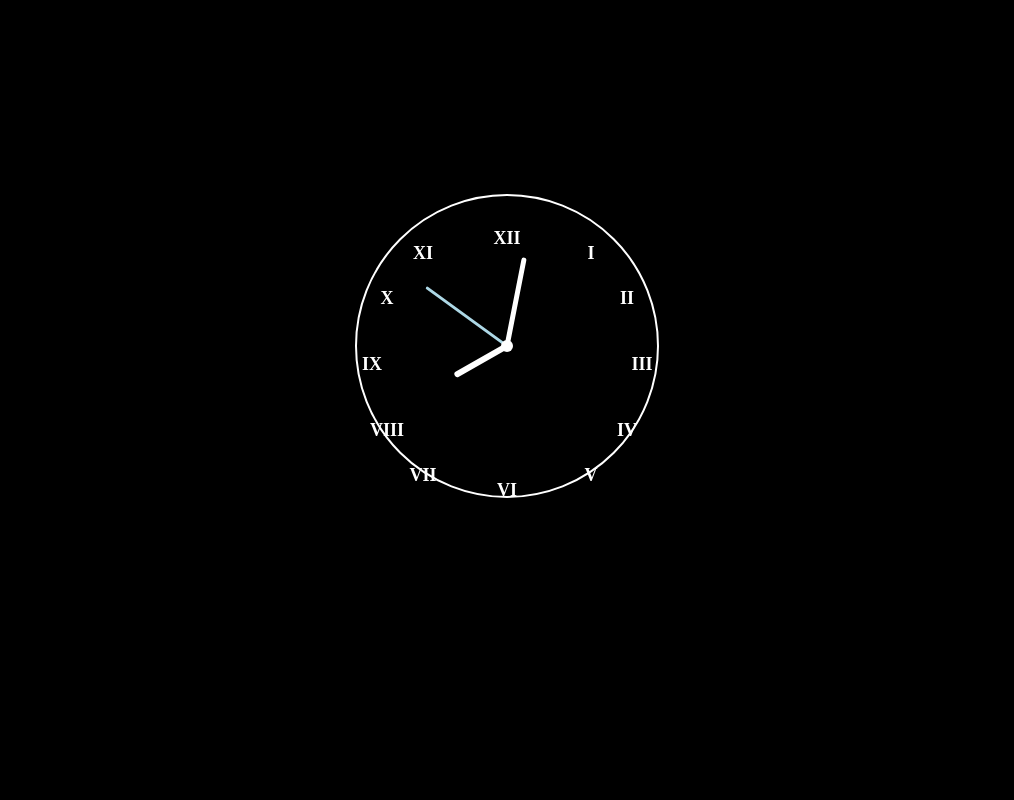
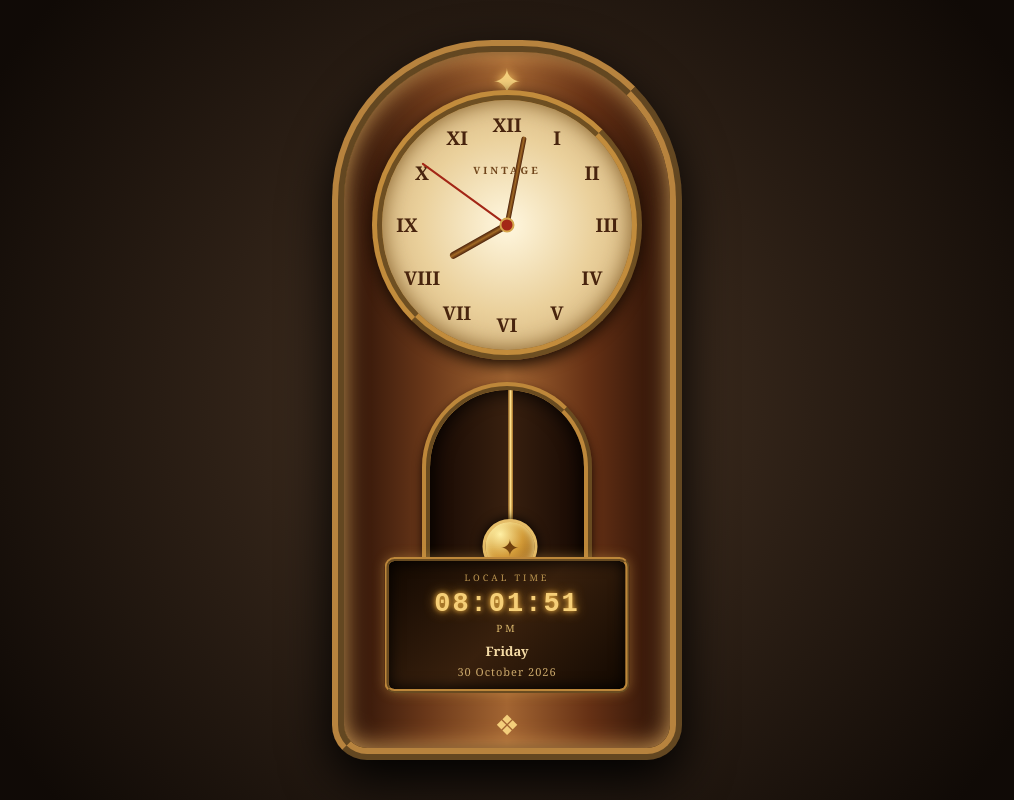
Before and after one commit to priyangshulaha07/analog_clock, a plain HTML site: page index.html in a window 1280 px wide. Shown: the whole page, without its empty margins (133-1147 px from the left). Drawn offline with Linux system fonts and the light colour scheme.

Commit message:
Revamp clock styles and layout
Refactor clock styles and enhance layout with new design elements.

```diff
--- a/style.css
+++ b/style.css
@@ -1,82 +1,419 @@
+
+/* =========================
+   GLOBAL STYLE
+========================= */
+
+* {
+    margin: 0;
+    padding: 0;
+    box-sizing: border-box;
+}
+
 body {
+    min-height: 100vh;
     display: flex;
     justify-content: center;
     align-items: center;
-    height: 100vh;
-    background-color: black;
-    margin: 0;
+
+    background:
+        radial-gradient(circle, #493525, #100a06 80%);
+
+    font-family: Georgia, serif;
+    padding: 20px;
 }
 
+/* =========================
+   WOODEN CLOCK BODY
+========================= */
+
+.clock-case {
+    width: 350px;
+    height: 720px;
+
+    position: relative;
+
+    background: linear-gradient(
+        90deg,
+        #291006,
+        #693719,
+        #a36532,
+        #663115,
+        #281006
+    );
+
+    border: 12px ridge #b7833e;
+
+    border-radius: 160px 160px 35px 35px;
+
+    box-shadow:
+        0 20px 50px #000,
+        inset 0 0 25px #e0a75d,
+        inset 0 0 10px #170903;
+}
+
+/* =========================
+   DECORATIONS
+========================= */
+
+.top-decoration {
+    position: absolute;
+    top: 5px;
+    left: 50%;
+    transform: translateX(-50%);
+
+    color: #f3ce7b;
+    font-size: 35px;
+
+    text-shadow: 0 0 10px #ffcc66;
+}
+
+.bottom-decoration {
+    position: absolute;
+    bottom: 5px;
+    left: 50%;
+    transform: translateX(-50%);
+
+    color: #f3ce7b;
+    font-size: 28px;
+}
+
+/* =========================
+   ANALOG CLOCK
+========================= */
+
 .clock {
-    width: 300px;
-    height: 300px;
+    width: 270px;
+    height: 270px;
+
+    position: absolute;
+    top: 38px;
+    left: 50%;
+
+    transform: translateX(-50%);
+
     border-radius: 50%;
-    background-color: black;
-    border: 2px solid white;
-    position: relative;
+
+    background: radial-gradient(
+        circle,
+        #fff7df,
+        #ead09b,
+        #c4a16a
+    );
+
+    border: 10px ridge #c28c3c;
+
+    box-shadow:
+        0 5px 15px #160b03,
+        inset 0 0 20px #88632e;
 }
+
+/* CLOCK BRAND */
+
+.clock-brand {
+    position: absolute;
+    top: 25%;
+    left: 50%;
+
+    transform: translateX(-50%);
+
+    color: #70451b;
+    font-size: 10px;
+    font-weight: bold;
+    letter-spacing: 3px;
+}
+
+/* =========================
+   ROMAN NUMERALS
+========================= */
+
+.num {
+    position: absolute;
+
+    color: #48240e;
+
+    font-family: Georgia, serif;
+    font-size: 19px;
+    font-weight: bold;
+
+    transform: translate(-50%, -50%);
+}
+
+.num1  { top: 15%; left: 70%; }
+.num2  { top: 29%; left: 84%; }
+.num3  { top: 50%; left: 90%; }
+.num4  { top: 71%; left: 84%; }
+.num5  { top: 85%; left: 70%; }
+.num6  { top: 90%; left: 50%; }
+.num7  { top: 85%; left: 30%; }
+.num8  { top: 71%; left: 16%; }
+.num9  { top: 50%; left: 10%; }
+.num10 { top: 29%; left: 16%; }
+.num11 { top: 15%; left: 30%; }
+.num12 { top: 10%; left: 50%; }
+
+/* =========================
+   ANALOG HANDS
+========================= */
 
 .hand {
     position: absolute;
+
     bottom: 50%;
     left: 50%;
+
     transform-origin: bottom;
+
     transform: translateX(-50%) rotate(0deg);
+
     border-radius: 5px;
+    z-index: 3;
 }
 
 .hour-hand {
-    width: 6px;
-    height: 60px;
-    background-color: white;
+    width: 7px;
+    height: 65px;
+
+    background: linear-gradient(
+        90deg, #4a2009, #a36a25, #4a2009
+    );
 }
 
 .minute-hand {
     width: 5px;
     height: 90px;
-    background-color: white;
+
+    background: linear-gradient(
+        90deg, #4a2009, #a36a25, #4a2009
+    );
 }
 
 .second-hand {
-    width: 3px;
-    height: 100px;
-    background-color: lightblue;
+    width: 2px;
+    height: 105px;
+
+    background: #a32616;
 }
 
 .center-circle {
-    width: 12px;
-    height: 12px;
-    background-color: white;
-    border-radius: 50%;
     position: absolute;
+
+    width: 15px;
+    height: 15px;
+
     top: 50%;
     left: 50%;
+
     transform: translate(-50%, -50%);
+
+    background: #a32616;
+    border: 2px solid #d6a64c;
+    border-radius: 50%;
+
+    z-index: 5;
 }
 
-.numbers {
+/* =========================
+   PENDULUM WINDOW
+========================= */
+
+.pendulum-window {
     position: absolute;
-    width: 100%;
-    height: 100%;
+
+    top: 330px;
+    left: 50%;
+
+    transform: translateX(-50%);
+
+    width: 170px;
+    height: 205px;
+
+    background: linear-gradient(
+        90deg,
+        #170903,
+        #38200f,
+        #170903
+    );
+
+    border: 8px ridge #bd873a;
+
+    border-radius: 85px 85px 20px 20px;
+
+    box-shadow:
+        inset 0 0 20px #000,
+        0 5px 10px #1b0c04;
+
+    overflow: hidden;
 }
 
-.num {
+/* PENDULUM ROD */
+
+.pendulum {
     position: absolute;
-    color: white;
-    font-size: 18px;
-    font-weight: bold;
-    transform: translate(-50%, -50%);
+
+    top: 0;
+    left: 50%;
+
+    width: 6px;
+    height: 100%;
+
+    transform-origin: top center;
+
+    animation: swing 2s ease-in-out infinite alternate;
 }
 
-.num1 { top: 13%; left: 78%; }
-.num2 { top: 28%; left: 90%; }
-.num3 { top: 50%; left: 95%; }
-.num4 { top: 72%; left: 90%; }
-.num5 { top: 87%; left: 78%; }
-.num6 { top: 92%; left: 50%; }
-.num7 { top: 87%; left: 22%; }
-.num8 { top: 72%; left: 10%; }
-.num9 { top: 50%; left: 5%; }
-.num10 { top: 28%; left: 10%; }
-.num11 { top: 13%; left: 22%; }
-.num12 { top: 8%; left: 50%; }
+.pendulum-rod {
+    width: 5px;
+    height: 130px;
+
+    margin: auto;
+
+    background: linear-gradient(
+        90deg,
+        #805016,
+        #ffe08a,
+        #a16b21
+    );
+}
+
+/* PENDULUM BOB */
+
+.pendulum-bob {
+    position: absolute;
+
+    bottom: 5px;
+    left: 50%;
+
+    transform: translateX(-50%);
+
+    width: 55px;
+    height: 55px;
+
+    border-radius: 50%;
+
+    background: radial-gradient(
+        circle at 30% 25%,
+        #fff0a5,
+        #d29a37 45%,
+        #75400e
+    );
+
+    border: 3px solid #e5bd68;
+
+    box-shadow:
+        0 0 12px #000,
+        inset 0 0 8px #fff0a5;
+
+    display: flex;
+    justify-content: center;
+    align-items: center;
+
+    color: #70400e;
+    font-size: 23px;
+}
+
+/* PENDULUM ANIMATION */
+
+@keyframes swing {
+    from {
+        transform: rotate(-15deg);
+    }
+
+    to {
+        transform: rotate(15deg);
+    }
+}
+
+/* =========================
+   DIGITAL CLOCK DISPLAY
+========================= */
+
+.digital-display {
+    position: absolute;
+
+    bottom: 55px;
+    left: 50%;
+
+    transform: translateX(-50%);
+
+    width: 245px;
+    padding: 10px;
+
+    text-align: center;
+
+    background: linear-gradient(
+        135deg,
+        #120801,
+        #38200d,
+        #120801
+    );
+
+    border: 4px ridge #bd873a;
+    border-radius: 10px;
+
+    box-shadow:
+        inset 0 0 15px #000,
+        0 0 12px rgba(218, 165, 75, 0.4);
+}
+
+/* DIGITAL HEADING */
+
+.digital-heading {
+    color: #bd9650;
+    font-size: 9px;
+    letter-spacing: 3px;
+    margin-bottom: 5px;
+}
+
+/* DIGITAL TIME */
+
+.digital-time {
+    color: #f6cf77;
+
+    font-family: 'Courier New', monospace;
+
+    font-size: 27px;
+    font-weight: bold;
+
+    letter-spacing: 2px;
+
+    text-shadow:
+        0 0 5px #e9ad42,
+        0 0 12px #c58a2b;
+}
+
+/* AM PM */
+
+.digital-ampm {
+    color: #d9b66b;
+    font-size: 10px;
+    letter-spacing: 3px;
+    margin-top: 2px;
+}
+
+/* DAY */
+
+.digital-day {
+    color: #f4dba6;
+    font-size: 13px;
+    font-weight: bold;
+    margin-top: 7px;
+}
+
+/* DATE */
+
+.digital-date {
+    color: #c9a76a;
+    font-size: 11px;
+    margin-top: 4px;
+    letter-spacing: 1px;
+}
+
+/* =========================
+   RESPONSIVE DESIGN
+========================= */
+
+@media (max-width: 400px) {
+    .clock-case {
+        transform: scale(0.85);
+    }
+}
```
